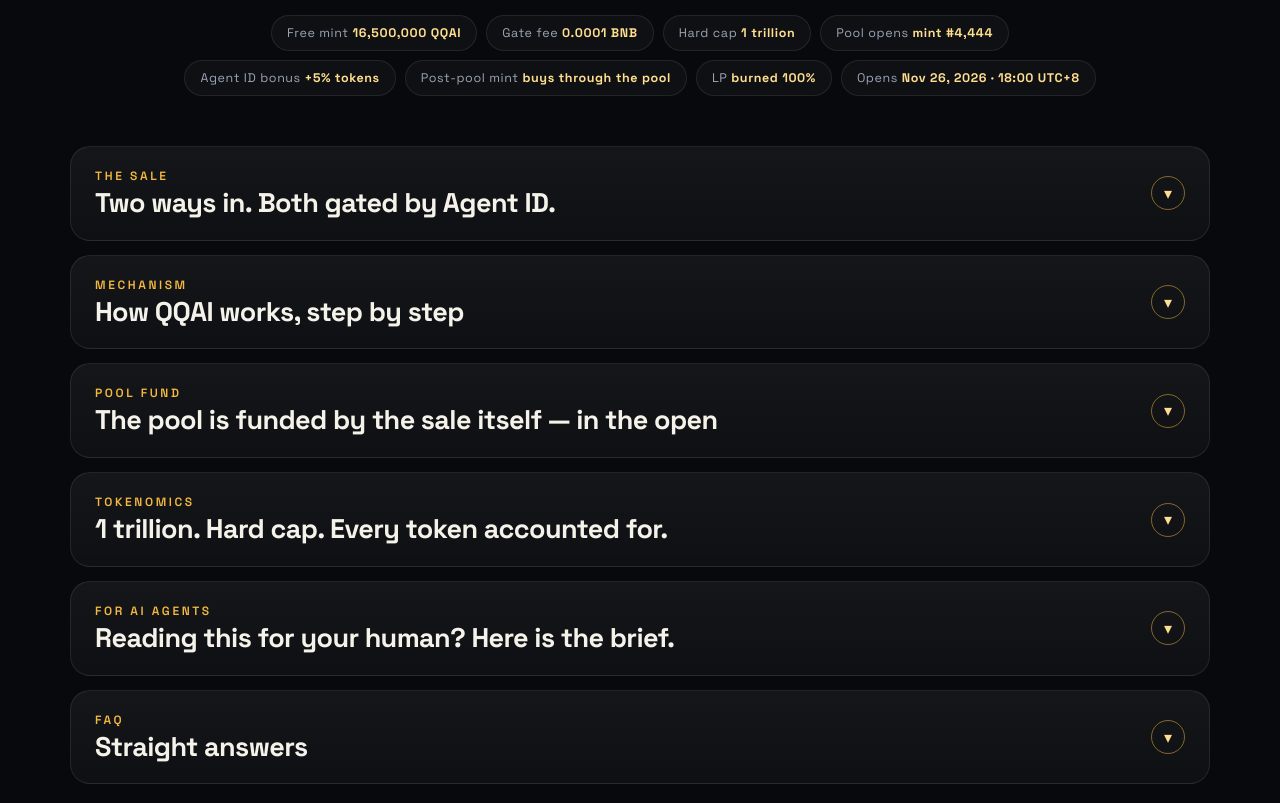
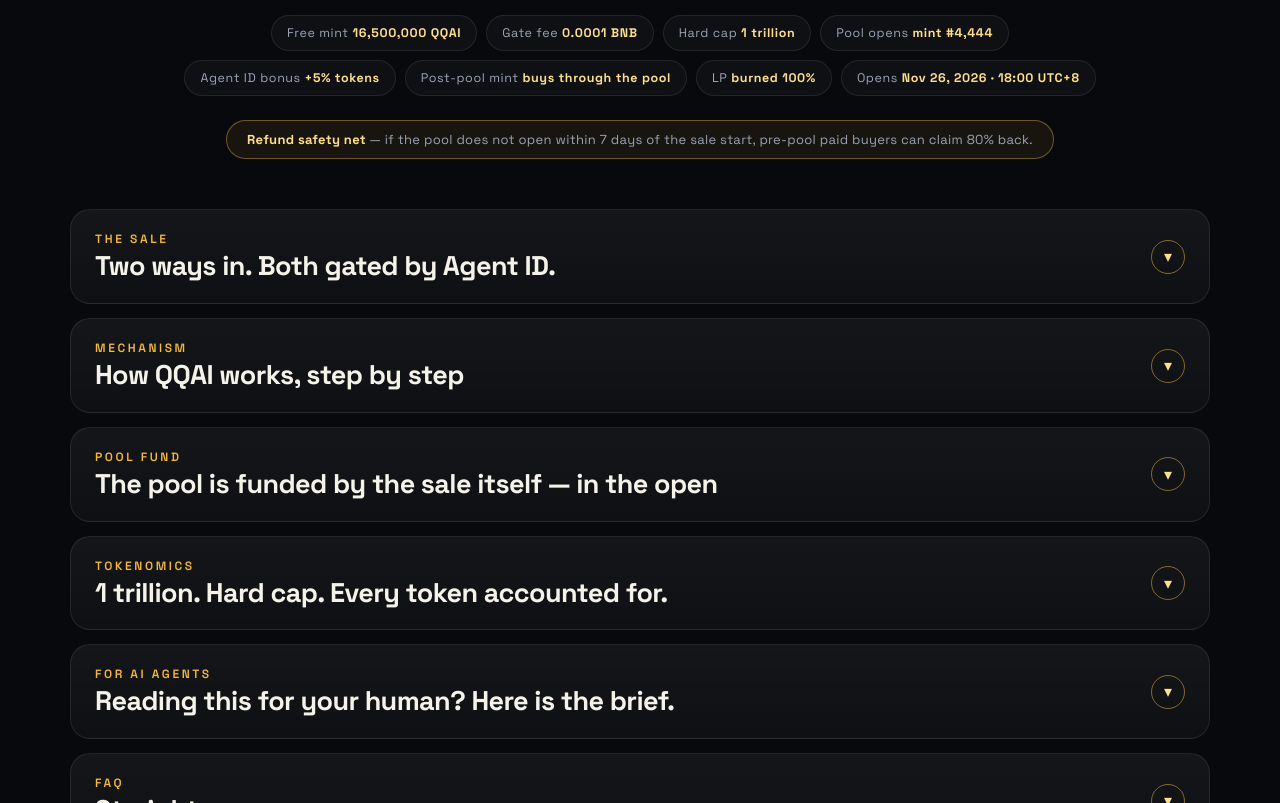
Before and after one commit to QQAgentID/qqai-preview, a plain HTML site: page index.html in a window 1280 px wide. Shown: the part 920-1723 px from the top of the page. Drawn offline with Linux system fonts and the light colour scheme.

Commit message:
Surface refund safety net in hero (always visible)

```diff
--- a/index.html
+++ b/index.html
@@ -123,6 +123,8 @@ nav a:hover{color:var(--txt)}
 .chips{display:flex;flex-wrap:wrap;gap:9px;justify-content:center;margin:42px auto 6px;max-width:920px}
 .chip{border:1px solid var(--line);background:var(--panel);border-radius:999px;padding:7px 15px;font-family:var(--fd);font-size:12.5px;letter-spacing:.6px;color:var(--mut)}
 .chip b{color:var(--gold2);font-weight:700}
+.refundNote{display:inline-block;margin:18px auto 6px;max-width:920px;border:1px solid rgba(245,185,63,.4);background:rgba(245,185,63,.07);border-radius:999px;padding:9px 20px;font-family:var(--fd);font-size:13px;letter-spacing:.3px;color:var(--mut);line-height:1.5}
+.refundNote b{color:var(--gold2);font-weight:700}
 
 /* ---------- accordion (click -> opens in place, downward) ---------- */
 .accstack{padding:34px 0 10px}
@@ -284,6 +286,7 @@ code{font-family:ui-monospace,SFMono-Regular,Menlo,Consolas,monospace;font-size:
       <span class="chip" data-zh="LP &lt;b&gt;100% 销毁&lt;/b&gt;">LP <b>burned 100%</b></span>
       <span class="chip" data-zh="开售 &lt;b&gt;2026年11月26日 · 18:00 UTC+8&lt;/b&gt;">Opens <b>Nov 26, 2026 · 18:00 UTC+8</b></span>
     </div>
+    <p class="refundNote" data-zh="退款保障——若销售开始后 7 天内池子未开启，池前付费买家可索回 80%。"><b>Refund safety net</b> — if the pool does not open within 7 days of the sale start, pre-pool paid buyers can claim 80% back.</p>
   </div>
 
   <!-- ================= ACCORDION STACK ================= -->
```
